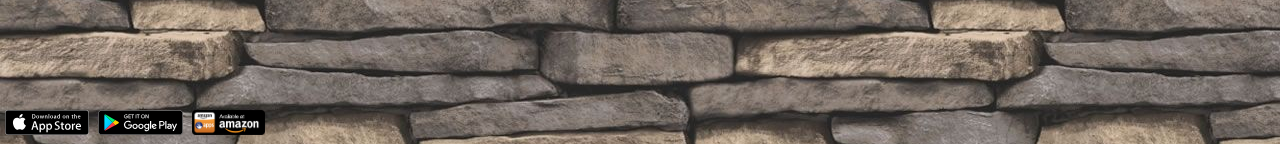
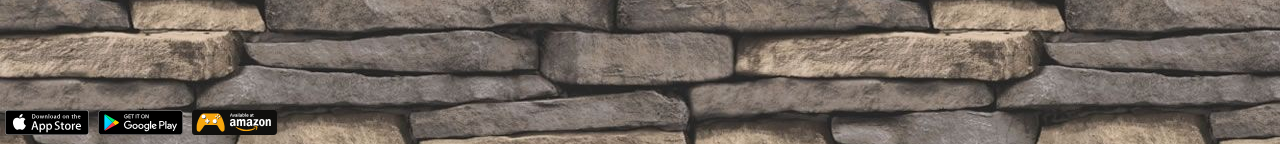
Before and after one commit to cameronsamuels/fidget, a Jekyll site: the page built from index.html, in a window 1280 px wide. Shown: the part 756-900 px from the top of the page. Built offline with Jekyll 4.4.1, drawn with Linux system fonts in a browser that asks for light colours.

Commit message:
Changed amazon badge to svg

```diff
--- a/index.html
+++ b/index.html
@@ -16,5 +16,5 @@ layout: compress
 <footer>
 <a href=https://goo.gl/qEiFTd><img src=img/ios.svg></a>
 <a href=https://goo.gl/aJMLNl><img src=img/android.svg></a>
-<a href=http://a.co/in3U2Hv><img src=img/amazon.png></a>
+<a href=http://a.co/in3U2Hv><img src=img/amazon.svg></a>
 </footer><script src=s.js></script>
```
Also changed, not shown: img/amazon.png (deleted), img/amazon.svg (added).
